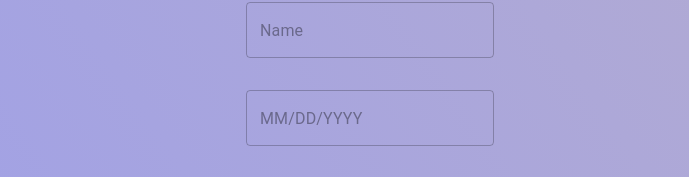
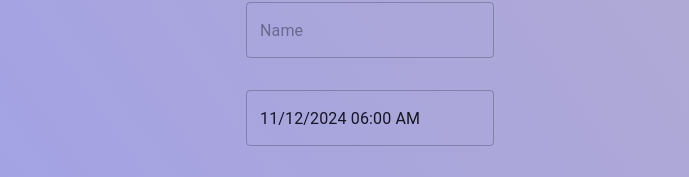
Before and after one commit to the-reclaim3r/days-until, a React (Create React App) app: page / in a window 1280 px wide. Shown: the part 382-559 px from the top of the page, without its empty margins (270-959 px from the left). Built offline with nearby package versions, Linux system fonts and the light colour scheme.

Commit message:
Updated DateTimePicker from DatePicker
This change allows users to select a time of day for the event. The default value for the picker is tomorrow, rounded down to the hour.

```diff
--- a/src/components/DaysUntil.tsx
+++ b/src/components/DaysUntil.tsx
@@ -24,7 +24,10 @@ const DaysUntil = () => {
 			gap={2}
 		>
 			<Typography variant='h1' fontWeight={400}>
-				{days} days until {eventName}
+				{eventName}
+			</Typography>
+			<Typography variant='h2' fontWeight={400}>
+				{days} days, {hours} hours
 			</Typography>
 			<Button
 				variant='outlined'
--- a/src/components/InputFields.tsx
+++ b/src/components/InputFields.tsx
@@ -1,19 +1,19 @@
 import React, { useMemo, useState } from 'react';
 import TextField from '@mui/material/TextField';
 import { Box, Button, Typography } from '@mui/material';
-import { Dayjs } from 'dayjs';
+import dayjs, { Dayjs } from 'dayjs';
 import AvTimerIcon from '@mui/icons-material/AvTimer';
 import {
-	DatePicker,
-	DateValidationError,
+	DateTimePicker,
+	DateTimeValidationError,
 	LocalizationProvider,
 } from '@mui/x-date-pickers';
 import { AdapterDayjs } from '@mui/x-date-pickers/AdapterDayjs';
 
 function InputFields() {
 	const [name, setName] = useState('');
-	const [date, setDate] = useState<Dayjs | null>(null);
-	const [error, setError] = useState<DateValidationError | null>(null);
+	const [date, setDate] = useState<Dayjs | null>(dayjs().add(1, 'd').minute(0));
+	const [error, setError] = useState<DateTimeValidationError | null>(null);
 
 	const saveDate = () => {
 		window.localStorage.setItem('event-name', name.trim());
@@ -54,7 +54,7 @@ function InputFields() {
 				}}
 			/>
 			<LocalizationProvider dateAdapter={AdapterDayjs}>
-				<DatePicker
+				<DateTimePicker
 					value={date}
 					onChange={(newValue) => {
 						setDate(newValue);
```
